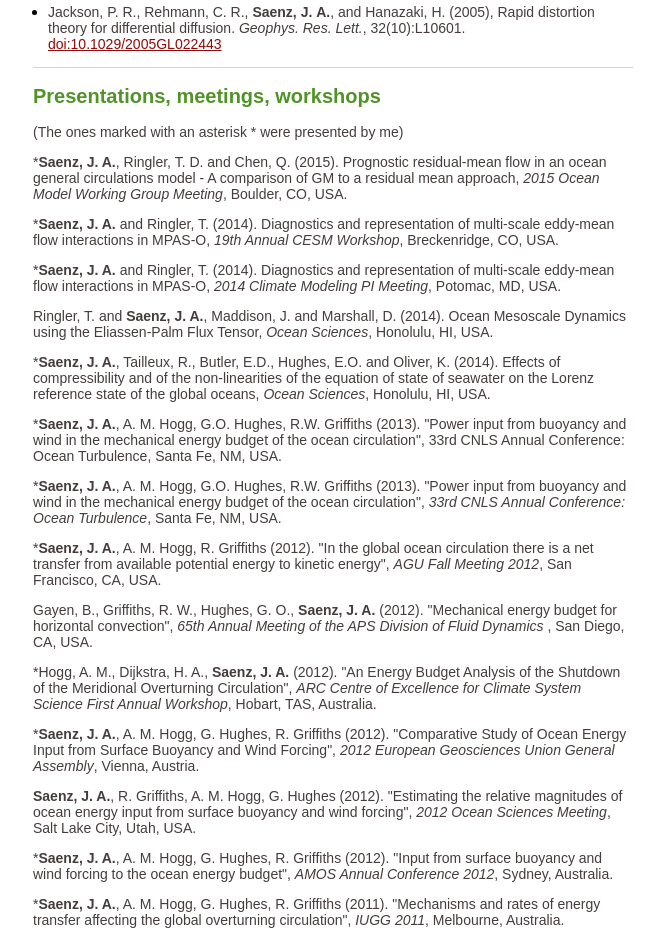
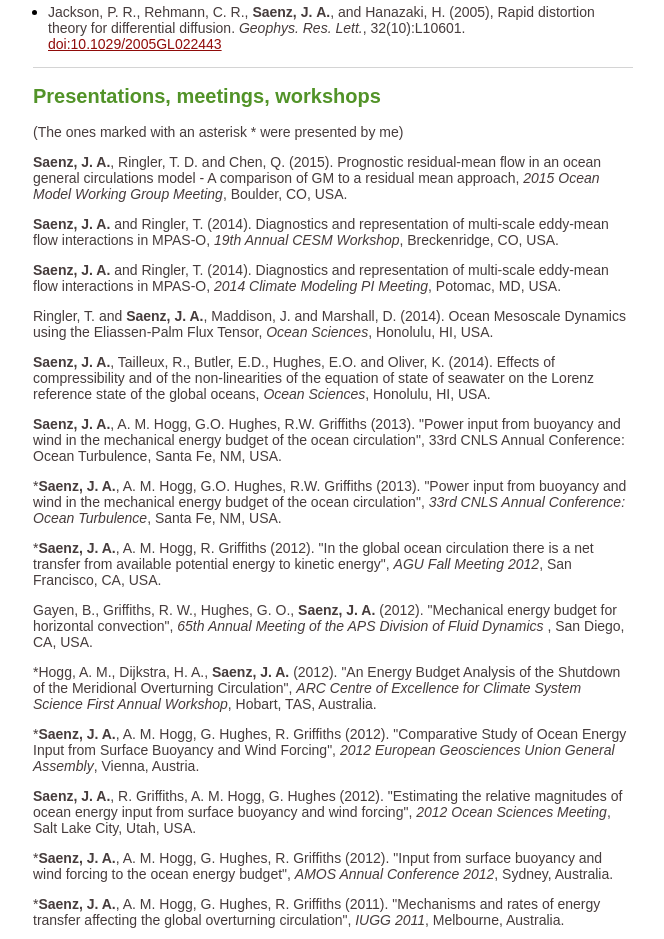
Before and after one commit to jn4snz/jn4snz.github.io, a plain HTML site: page index.html in a window 1280 px wide. Shown: the part 1420-2359 px from the top of the page, without its empty margins (307-971 px from the left). Drawn offline with Linux system fonts and the light colour scheme.

Commit message:
reverted back some changes

```diff
--- a/index.html
+++ b/index.html
@@ -155,15 +155,14 @@
 
 <ul>
 
-<li>
-<p><b>Saenz, J.A.</b>, Chen, Q. and Ringler, T. D. (Accepted), Prognostic residual-mean flow in an ocean general circulation model and its relation to prognostic Eulerian-mean flow. <em>J. Phys. Oceanogr.</em>
-</p></li>
+  <li>
+  <p><b>Saenz, J.A.</b>, Chen, Q. and Ringler, T. D. (Accepted), Prognostic residual-mean flow in an ocean general circulation model and its relation to prognostic Eulerian-mean flow. <em>J. Phys. Oceanogr.</em>
+  </p></li>
 
 
-<li>
-<p><b>Saenz, J.A.</b>, Tailleux, R., Butler, E.D., Hughes, E.O. and Oliver, K.  (2015), Estimating Lorenz's reference state in an ocean with a nonlinear equation of state for seawater. <em>J. Phys. Oceanogr.</em> 45, 1242–1257 <a href="http://dx.doi.org/10.1175/JPO-D-14-0105.1">doi:10.1175/JPO-D-14-0105.1</a>
-</p>
-</li>
+  <li>
+  <p><b>Saenz, J.A.</b>, Tailleux, R., Butler, E.D., Hughes, E.O. and Oliver, K.  (2015), Estimating Lorenz's reference state in an ocean with a nonlinear equation of state for seawater. <em>J. Phys. Oceanogr.</em> 45, 1242–1257 <a href="http://dx.doi.org/10.1175/JPO-D-14-0105.1">doi:10.1175/JPO-D-14-0105.1</a>
+</p></li>
 
 <li>
 <p>Stewart, K., <b> Saenz, J.A.</b>, Hogg, A.M., Hughes, G.O., Griffiths, R.A. (2014), Effects of Topographic Barriers on the Available Potential Energy Budget of the Oceans. <em>Ocean Modell.</em>, <a href="http://dx.doi.org/10.1016/j.ocemod.2014.02.001">doi:10.1016/j.ocemod.2014.02.001</a>
@@ -240,17 +239,18 @@ Jackson, P.&nbsp;R., Rehmann, C.&nbsp;R., <b>Saenz, J.&nbsp;A.</b>, and Hanazaki
   <h2> Presentations, meetings, workshops</h2>
 <p>(The ones marked with an asterisk * were presented by me)</p>
 
-<p>*<b>Saenz, J. A.</b>, Ringler, T. D. and Chen, Q. (2015). Prognostic residual-mean flow in an ocean general circulations model - A comparison of GM to a residual mean approach, <em>2015 Ocean Model Working Group Meeting</em>, Boulder, CO, USA.</p>
+<p><b>Saenz, J. A.</b>, Ringler, T. D. and Chen, Q. (2015). Prognostic residual-mean flow in an ocean general circulations model - A comparison of GM to a residual mean approach, <em>2015 Ocean Model Working Group Meeting</em>, Boulder, CO, USA.</p>
 
-<p>*<b>Saenz, J. A.</b> and Ringler, T. (2014). Diagnostics and representation of multi-scale eddy-mean flow interactions in MPAS-O, <em>19th Annual CESM Workshop</em>, Breckenridge, CO, USA.</p>
+<p><b>Saenz, J. A.</b> and Ringler, T. (2014). Diagnostics and representation of multi-scale eddy-mean flow interactions in MPAS-O, <em>19th Annual CESM Workshop</em>, Breckenridge, CO, USA.</p>
 
-<p>*<b>Saenz, J. A.</b> and Ringler, T. (2014). Diagnostics and representation of multi-scale eddy-mean flow interactions in MPAS-O, <em>2014 Climate Modeling PI Meeting</em>, Potomac, MD, USA.</p>
+<p><b>Saenz, J. A.</b> and Ringler, T. (2014). Diagnostics and representation of multi-scale eddy-mean flow interactions in MPAS-O, <em>2014 Climate Modeling PI Meeting</em>, Potomac, MD, USA.</p>
 
 <p>Ringler, T. and <b>Saenz, J. A.</b>, Maddison, J. and Marshall, D. (2014). Ocean Mesoscale Dynamics using the Eliassen-Palm Flux Tensor, <em>Ocean Sciences</em>, Honolulu, HI, USA.</p>
 
-<p>*<b>Saenz, J. A.</b>, Tailleux, R., Butler, E.D., Hughes, E.O. and Oliver, K. (2014). Effects of compressibility and of the non-linearities of the equation of state of seawater on the Lorenz reference state of the global oceans, <em>Ocean Sciences</em>, Honolulu, HI, USA.</p>
+<p><b>Saenz, J. A.</b>, Tailleux, R., Butler, E.D., Hughes, E.O. and Oliver, K. (2014). Effects of compressibility and of the non-linearities of the equation of state of seawater on the Lorenz reference state of the global oceans, <em>Ocean Sciences</em>, Honolulu, HI, USA.</p>
 
-<p>*<b>Saenz, J. A.</b>, A. M. Hogg, G.O. Hughes, R.W. Griffiths (2013). "Power input from buoyancy and wind in the mechanical energy budget of the ocean circulation", 33rd CNLS Annual Conference: Ocean Turbulence, Santa Fe, NM, USA.</p>
+<p><b>Saenz, J. A.</b>, A. M. Hogg, G.O. Hughes, R.W. Griffiths (2013). "Power input from buoyancy and wind in the mechanical energy budget of the ocean circulation", 33rd CNLS Annual Conference: Ocean Turbulence, Santa Fe, NM, USA.</p>
+
 
   <p>*<b>Saenz, J. A.</b>, A. M. Hogg, G.O. Hughes, R.W. Griffiths (2013). "Power input from buoyancy and wind in the mechanical energy budget of the ocean circulation", <em> 33rd CNLS Annual Conference: Ocean Turbulence</em>, Santa Fe, NM, USA.</p>
 
```
